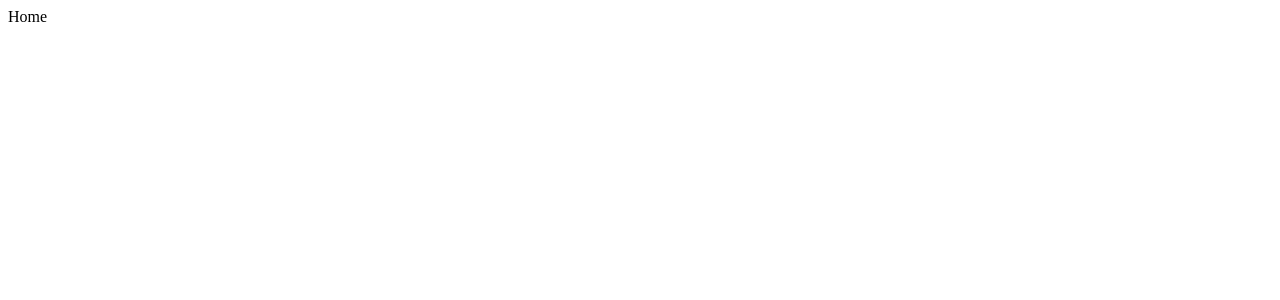
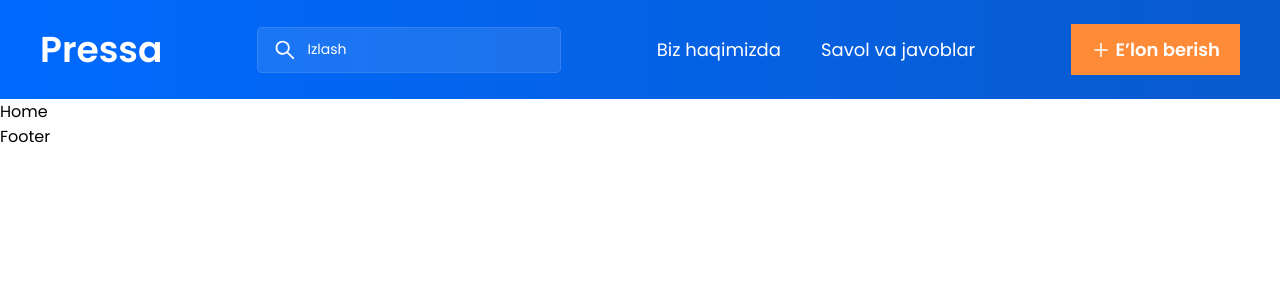
Before and after one commit to JakhongirYusupov/Pressa, a React (Create React App) app: page / in a window 1280 px wide. Shown: the top 300 px of the page. Built offline with nearby package versions, Linux system fonts and the light colour scheme.

Commit message:
header have finished

```diff
--- a/public/index.html
+++ b/public/index.html
@@ -4,11 +4,12 @@
   <meta charset="utf-8" />
   <link rel="icon" href="%PUBLIC_URL%/favicon.ico" />
   <meta name="viewport" content="width=device-width, initial-scale=1" />
+  <link rel="preconnect" href="https://fonts.googleapis.com">
+  <link rel="preconnect" href="https://fonts.gstatic.com" crossorigin>
+  <link href="https://fonts.googleapis.com/css2?family=Poppins:wght@400;500;600;700;800;900&display=swap"
+    rel="stylesheet">
   <meta name="theme-color" content="#000000" />
-    <meta
-      name="description"
-      content="Web site created using create-react-app"
-    />
+  <meta name="description" content="Web site created using create-react-app" />
   <link rel="apple-touch-icon" href="%PUBLIC_URL%/logo192.png" />
   <!--
       manifest.json provides metadata used when your web app is installed on a
--- a/src/assets/styles/global.scss
+++ b/src/assets/styles/global.scss
@@ -0,0 +1,24 @@
+* {
+  margin: 0;
+  padding: 0;
+  list-style-type: none;
+  box-sizing: border-box;
+  font-family: "Poppins", sans-serif;
+  text-decoration: none;
+}
+
+.container {
+  margin: 0 auto;
+  padding: 0 40px;
+  max-width: 1360px;
+}
+
+$lightColor: #ffffff;
+$customBlue: #006aff;
+
+@mixin FontStyles($weight, $size, $height, $color) {
+  font-weight: $weight;
+  font-size: $size;
+  line-height: $height;
+  color: $color;
+}
--- /dev/null
+++ b/src/components/Footer/Footer.jsx
@@ -0,0 +1,5 @@
+import React from "react";
+
+export default function Footer() {
+  return <div>Footer</div>;
+}
--- /dev/null
+++ b/src/components/Header/Header.jsx
@@ -0,0 +1,41 @@
+import { Link } from "react-router-dom";
+import "./Header.scss";
+import { AiOutlinePlus, AiOutlineSearch } from "react-icons/ai";
+
+export default function Header() {
+  const handleSubmit = (e) => {
+    e.preventDefault();
+  };
+
+  return (
+    <div className="header">
+      <div className="container">
+        <Link to={"/"} className="header-logo">
+          Pressa
+        </Link>
+        <form action="" onSubmit={handleSubmit}>
+          <label htmlFor="" className="header-search">
+            <button type="submit">
+              <AiOutlineSearch />
+            </button>
+            <input
+              type="text"
+              placeholder="Izlash"
+              required
+              maxLength={50}
+              minLength={3}
+            />
+          </label>
+        </form>
+        <div className="header-aboutus">
+          <Link to={"/about-us"}>Biz haqimizda</Link>
+          <Link to={"/questions"}>Savol va javoblar</Link>
+        </div>
+        <Link to={"/give-announcement"} className="header-giveAcc">
+          <AiOutlinePlus />
+          <span>E’lon berish</span>
+        </Link>
+      </div>
+    </div>
+  );
+}
--- /dev/null
+++ b/src/components/Header/Header.scss
@@ -0,0 +1,92 @@
+@import "../../assets/styles/global.scss";
+
+.header {
+  padding: 24px 0;
+  background: rgb(0, 106, 255);
+  background: linear-gradient(
+    90deg,
+    rgba(0, 106, 255, 1) 0%,
+    rgba(9, 90, 205, 1) 100%
+  );
+
+  .container {
+    display: flex;
+    align-items: center;
+    justify-content: space-between;
+  }
+
+  &-logo {
+    @include FontStyles(600, 36px, 43px, $lightColor);
+  }
+
+  & form {
+    width: 100%;
+    max-width: 304px;
+  }
+
+  &-search {
+    padding: 0 15px;
+    width: 100%;
+    height: 46px;
+    display: flex;
+    align-items: center;
+    background: rgba(255, 255, 255, 0.1);
+    border: 1px solid rgba(255, 255, 255, 0.1);
+    border-radius: 5px;
+
+    & > input {
+      width: 100%;
+      height: 100%;
+      background-color: transparent;
+      outline: none;
+      border: none;
+    }
+
+    & > input,
+    & > input::placeholder {
+      @include FontStyles(400, 14px, 17px, $lightColor);
+    }
+
+    & > button {
+      display: flex;
+      align-items: center;
+      border: none;
+      background-color: transparent;
+      cursor: pointer;
+      & > svg {
+        margin-right: 10px;
+        width: 24px;
+        height: 24px;
+        color: $lightColor;
+      }
+    }
+  }
+
+  &-aboutus {
+    display: flex;
+    align-items: center;
+    gap: 40px;
+
+    & > a {
+      @include FontStyles(400, 18px, 21px, $lightColor);
+    }
+  }
+
+  &-giveAcc {
+    padding: 15px 20px;
+    display: flex;
+    align-items: center;
+    gap: 5px;
+    background-color: #fe8b37;
+
+    & > svg {
+      width: 20px;
+      height: 20px;
+      color: $lightColor;
+    }
+
+    & > span {
+      @include FontStyles(600, 18px, 21px, $lightColor);
+    }
+  }
+}
--- /dev/null
+++ b/src/components/Layout/Layout.jsx
@@ -0,0 +1,13 @@
+import React from "react";
+import Header from "../Header/Header";
+import Footer from "../Footer/Footer";
+
+export default function Layout({ children }) {
+  return (
+    <>
+      <Header />
+      {children}
+      <Footer />
+    </>
+  );
+}
--- a/src/index.js
+++ b/src/index.js
@@ -2,6 +2,7 @@ import React from "react";
 import ReactDOM from "react-dom/client";
 import { BrowserRouter } from "react-router-dom";
 import { Router } from "./router";
+import "./assets/styles/global.scss";
 
 const root = ReactDOM.createRoot(document.getElementById("root"));
 root.render(
--- a/src/router.js
+++ b/src/router.js
@@ -1,10 +1,13 @@
 import { Route, Routes } from "react-router-dom";
 import Home from "./pages/Home/Home";
+import Layout from "./components/Layout/Layout";
 
 export const Router = () => {
   return (
-    <Routes>
-      <Route path="/" element={<Home />} />
-    </Routes>
+    <Layout>
+      <Routes>
+        <Route path="/" element={<Home />} />
+      </Routes>
+    </Layout>
   );
 };
```
Also changed, not shown: src/components/Footer/Footer.scss (added). Lines whose indentation alone changed are shown as unchanged.
